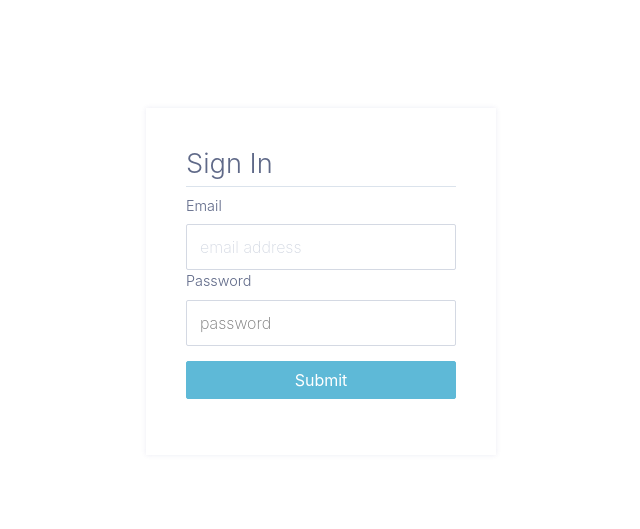
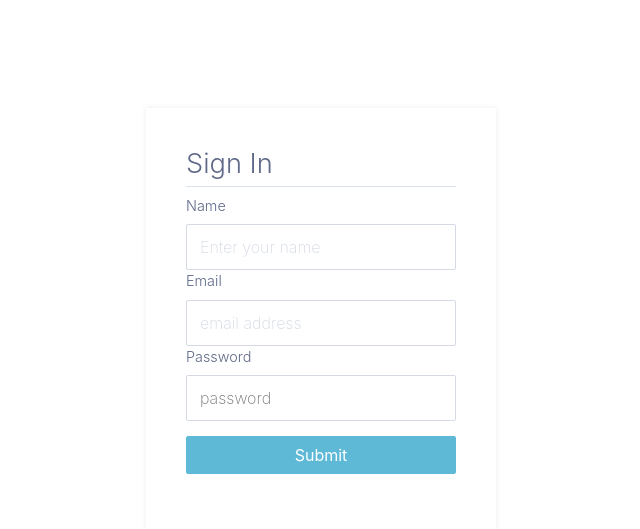
Before and after one commit to Milan-36/PythonFlaskWebsite, a Flask app: page /actors/signup in a window 1280 px wide. Shown: the part 190-719 px from the top of the page, without its empty margins (319-959 px from the left). Run offline with Flask 2, Linux system fonts and the light colour scheme; some libraries are stand-ins or nearby versions.

Commit message:
Feature: small change in forms.py and signup.html

```diff
--- a/app/forms.py
+++ b/app/forms.py
@@ -6,6 +6,10 @@ from wtforms.validators import DataRequired, EqualTo, Email
 
 class SignupForm(FlaskForm):
     """Sign up for a user account."""
+    name = StringField(
+        'Name',
+        [DataRequired()]
+    )
     email = StringField(
         "Email",
         [
--- a/app/templates/signup.html
+++ b/app/templates/signup.html
@@ -12,6 +12,17 @@
         <h2 class="title">Sign In</h2>
         <form method="POST" action="/signin">
             {{ form.csrf_token }}
+            <fieldset class="form-field">{{ form.name.label }} {{ form.name(placeholder='Enter your name') }}
+                {% if form.name.errors %}
+                <ul class="errors">
+                    {% for error in form.name.errors %}
+                    <li class="error">
+                        <i class="fas fa-exclamation"></i> <span class="error-message">{{ error }}</span>
+                    </li>
+                    {% endfor %}
+                </ul>
+                {% endif %}
+            </fieldset>
             <fieldset class="form-field">{{ form.email.label }} {{ form.email(placeholder='email address') }}
                 {% if form.email.errors %}
                 <ul class="errors">
```
